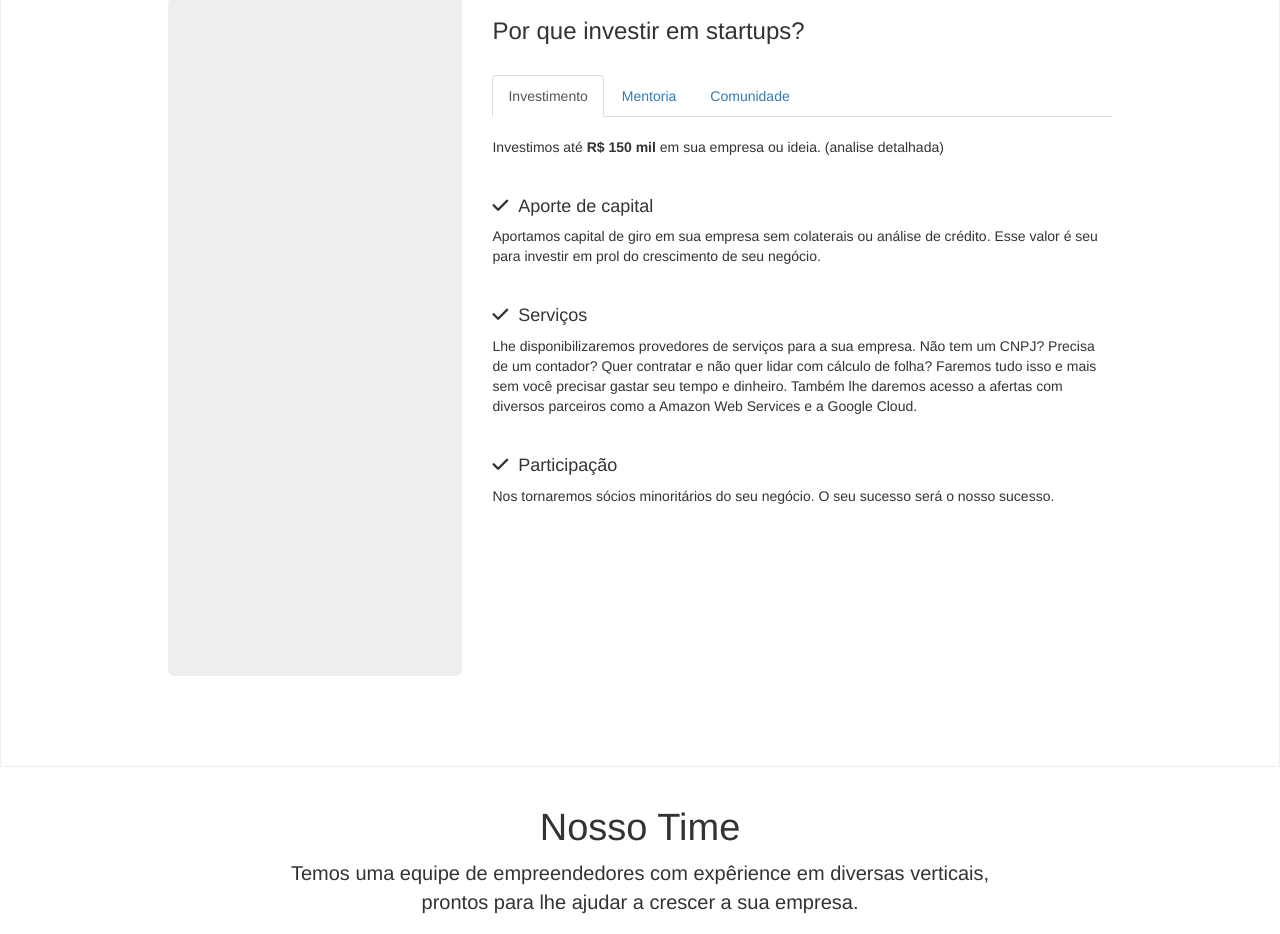
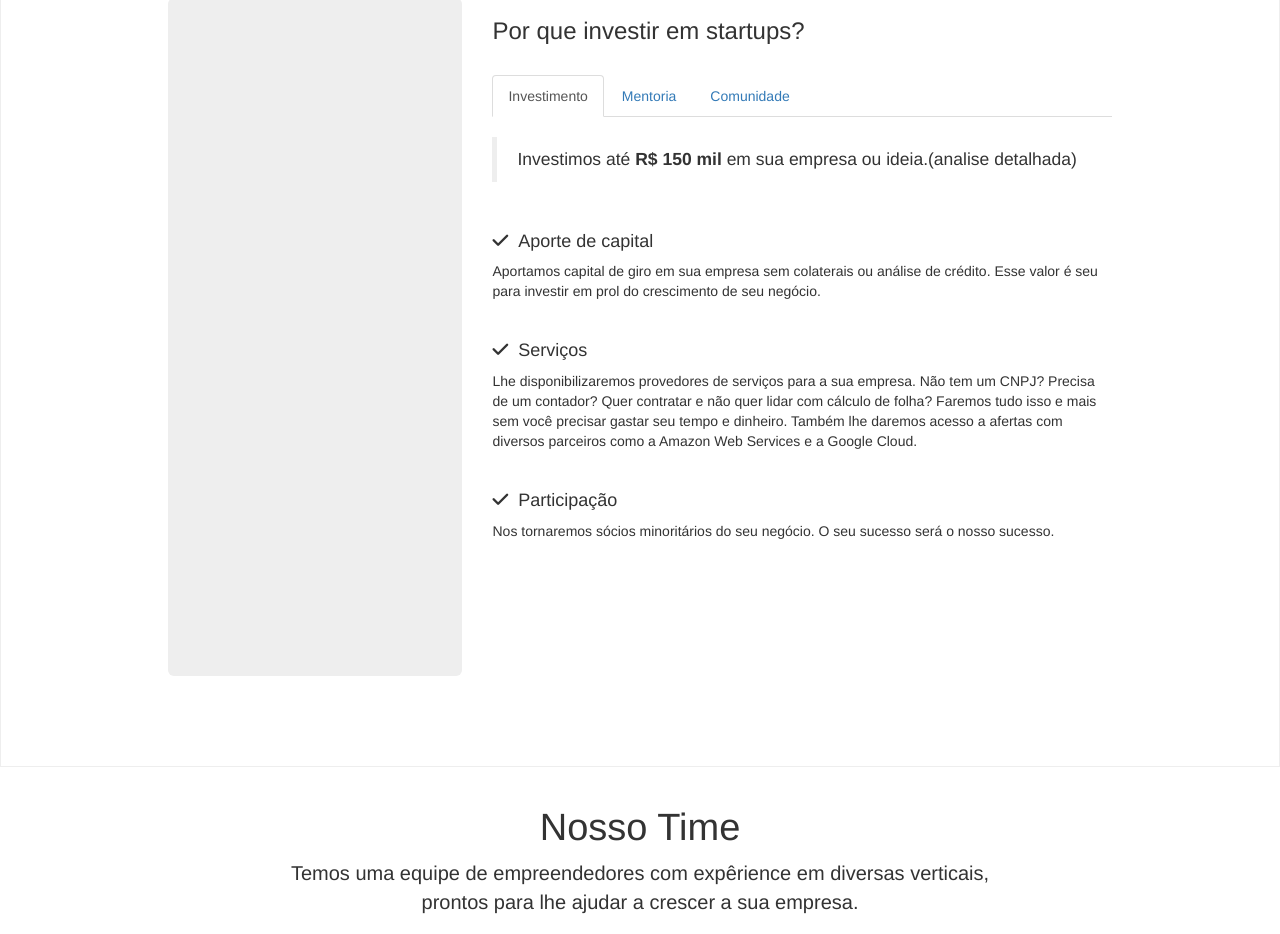
Before and after one commit to RenatoRosaFranco/StartupOne, a React (Create React App) app: page / in a window 1280 px wide. Shown: the part 1300-2234 px from the top of the page. Built offline with nearby package versions, Linux system fonts and the light colour scheme.

Commit message:
feature: updating application UI.

```diff
--- a/src/Components/About/About.jsx
+++ b/src/Components/About/About.jsx
@@ -36,7 +36,10 @@ function About() {
 
                       <div class="tab-content">
                         <div role="tabpanel" className="tab-pane active" id="home"><br />
-                          <p>Investimos até <strong>R$ 150 mil</strong> em sua empresa ou ideia. <span className="bold">(analise detalhada)</span></p>
+                          <blockquote>
+                            Investimos até <strong>R$ 150 mil</strong> em sua empresa ou ideia.
+                            <span className="bold">(analise detalhada)</span>
+                          </blockquote>
                           <br/>
 
                           <h4 className='bold'>
```
